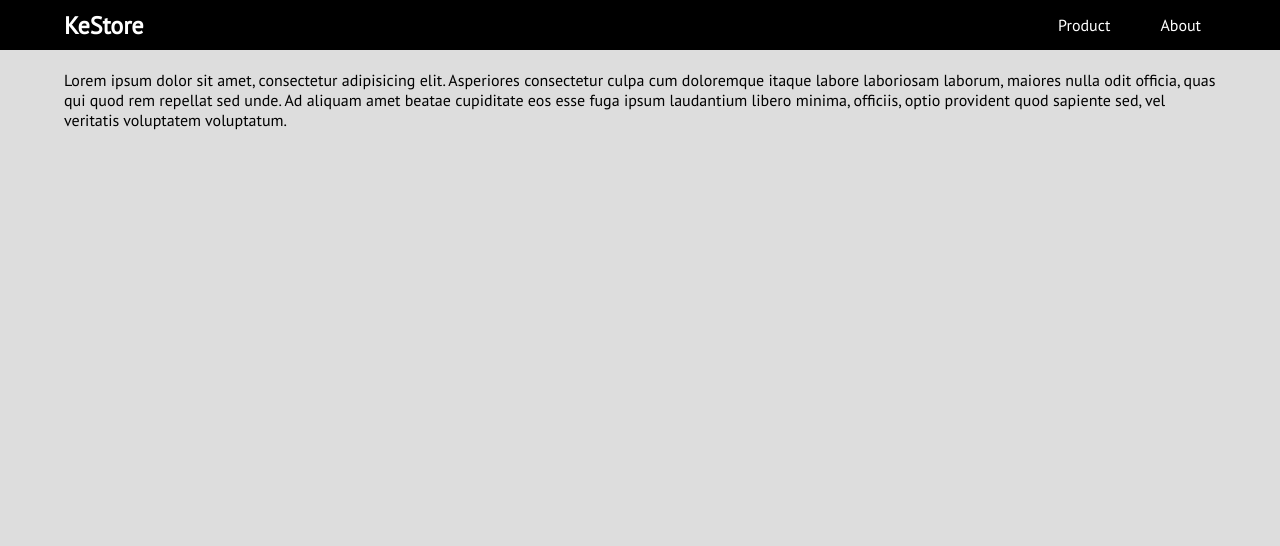
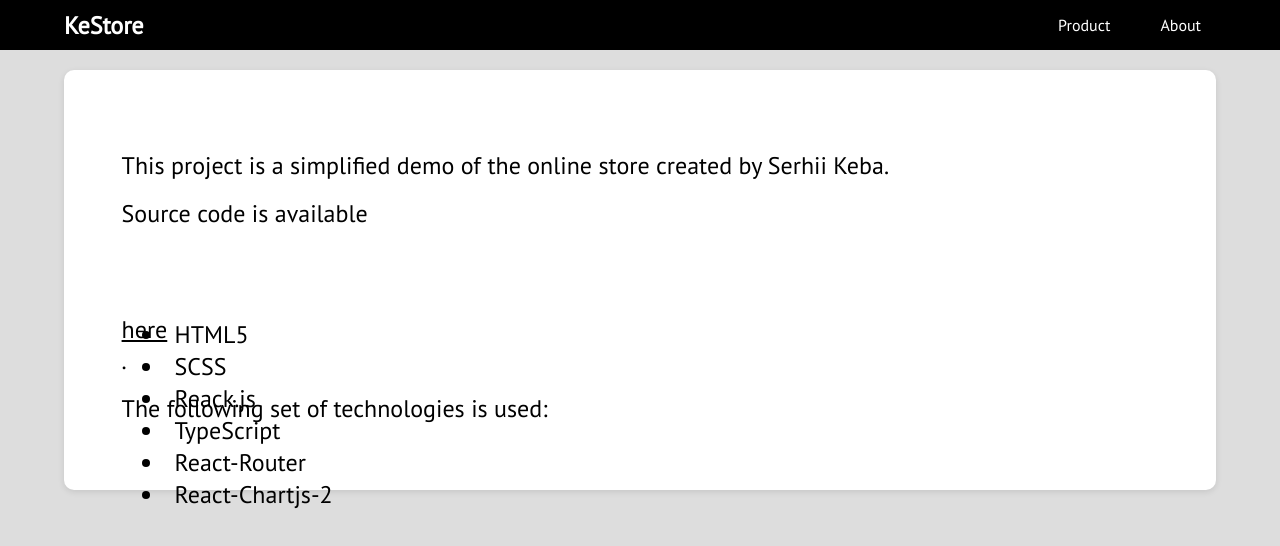
Before and after one commit to KeS334/store, a React (Create React App) app: page /store/about in a window 1280 px wide. Shown: the top 546 px of the page. Built offline with nearby package versions, Linux system fonts and the light colour scheme.

Commit message:
complete About page

```diff
--- a/src/pages/AboutPage.tsx
+++ b/src/pages/AboutPage.tsx
@@ -4,7 +4,22 @@ const AboutPage = () => {
     return (
         <div className="about">
             <div className="about__container">
-            Lorem ipsum dolor sit amet, consectetur adipisicing elit. Asperiores consectetur culpa cum doloremque itaque labore laboriosam laborum, maiores nulla odit officia, quas qui quod rem repellat sed unde. Ad aliquam amet beatae cupiditate eos esse fuga ipsum laudantium libero minima, officiis, optio provident quod sapiente sed, vel veritatis voluptatem voluptatum.
+                <div className="about__card card">
+                    This project is a simplified demo of the online store created by Serhii Keba.
+                    <br/>
+                    Source code is available <a target="_blank" href="https://github.com/KeS334/store">here</a>.
+                    <br/>
+                    The following set of technologies is used:
+                    <br/>
+                    <ul>
+                        <li>HTML5</li>
+                        <li>SCSS</li>
+                        <li>Reack.js</li>
+                        <li>TypeScript</li>
+                        <li>React-Router</li>
+                        <li>React-Chartjs-2</li>
+                    </ul>
+                </div>
             </div>
         </div>
     );
--- a/src/scss/_about.scss
+++ b/src/scss/_about.scss
@@ -1,8 +1,21 @@
 .about{
   padding: 20px 0;
+  font-size: $font-lg;
+  line-height: $font-2xl;
   &__container{
     max-width: 1400px;
     width: 90%;
     margin: 0 auto;
   }
+  &__card{
+    text-align: left;
+  }
+  ul{
+    list-style-position: inside;
+    line-height: $font-xl;
+    margin-left: 20px;
+  }
+  a{
+    text-decoration: underline;
+  }
 }
```
